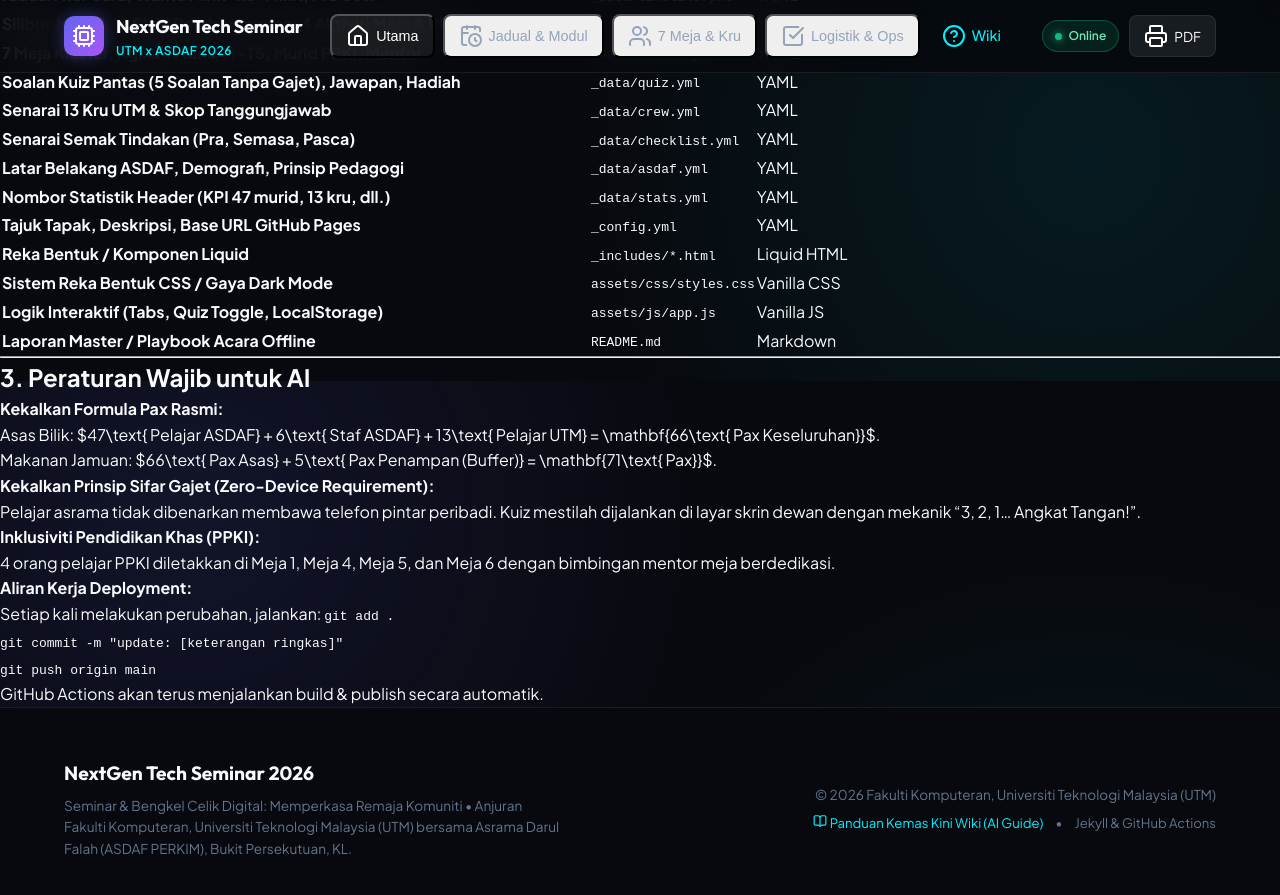
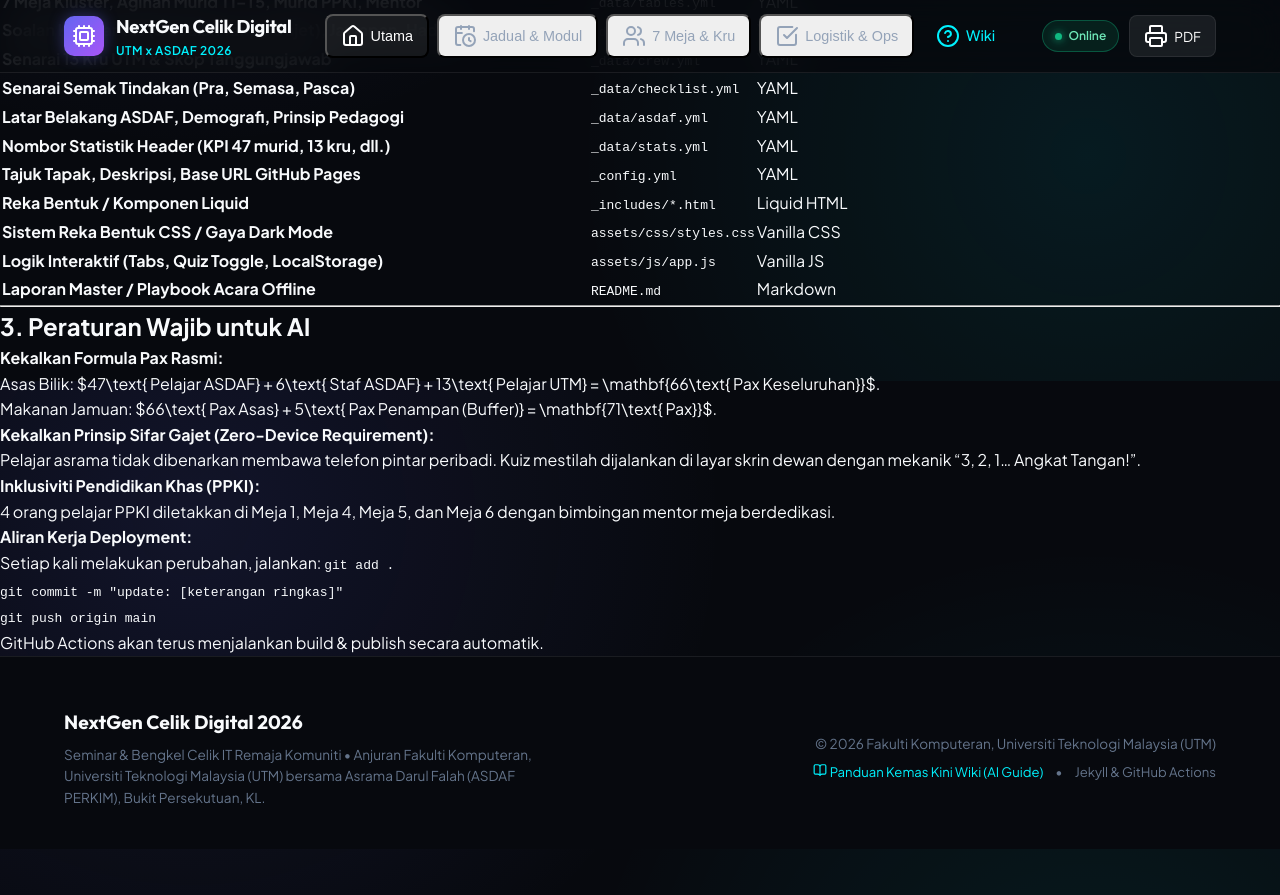
Before and after one commit to xzrians/IT-SEminar, a Jekyll site: the page built from AGENTS.md, in a window 1280 px wide and 900 px high, scrolled down 519 px. Shown: the top 895 px of the window. Built offline with Jekyll 4.4.1, drawn with Linux system fonts in a browser that asks for light colours; our own code applies the rules of GitHub Pages for plain Markdown files; after the commit the page ends 1368 px from its top, so only the background shows below that; some of the changed text lies outside the part shown.

Commit message:
feat(branding): rename summit to NextGen Celik Digital across all components and docs

```diff
--- a/AGENTS.md
+++ b/AGENTS.md
@@ -1,4 +1,4 @@
-# Panduan AI Agent: Struktur & Peraturan Pengemaskinian Wiki NextGen Tech Summit
+# Panduan AI Agent: Struktur & Peraturan Pengemaskinian Wiki NextGen Celik Digital
 
 Selamat datang, AI Agent. Dokumen ini bertujuan untuk memberi panduan segera tentang seni bina repositori ini supaya anda boleh terus mengemas kini maklumat tanpa perlu membuang masa menganalisis fail-fail yang tidak berkaitan.
 
--- a/_config.yml
+++ b/_config.yml
@@ -1,14 +1,14 @@
-# NextGen Tech Seminar 2026 | Jekyll Configuration for GitHub Pages
-title: "NextGen Tech Seminar 2026"
-tagline: "Seminar & Bengkel Celik Digital: Memperkasa Remaja Komuniti"
-description: "Hab Dokumentasi Operasi & Pelan Pelaksanaan Seminar Celik Digital UTM x ASDAF 2026 (47 Pelajar, 13 Kru UTM, Bajet RM 800)"
+# NextGen Celik Digital 2026 | Jekyll Configuration for GitHub Pages
+title: "NextGen Celik Digital 2026"
+tagline: "Seminar & Bengkel Celik IT Remaja Komuniti"
+description: "Hab Pengurusan Bengkel NextGen Celik Digital: UTM x ASDAF 2026 (47 Pelajar, 13 Kru UTM, Bajet RM 800)"
 url: "https://xzrians.github.io"
 baseurl: "/ITSeminar"
 
 # Event Metadata
 event:
-  title: "NextGen Tech Seminar 2026"
-  theme: "Seminar & Bengkel Celik Digital: Memperkasa Remaja Komuniti"
+  title: "NextGen Celik Digital 2026"
+  theme: "Seminar & Bengkel Celik IT Remaja Komuniti"
   host: "Fakulti Komputeran, Universiti Teknologi Malaysia (UTM)"
   partner: "Asrama Darul Falah (ASDAF PERKIM), Bukit Persekutuan, KL"
   students_count: 47
--- a/_data/curriculum.yml
+++ b/_data/curriculum.yml
@@ -1,4 +1,4 @@
-# Seminar Teknologi Maklumat & Kecerdasan Buatan (Separuh Hari) | UTM x ASDAF PERKIM
+# NextGen Celik Digital 2026 | UTM x ASDAF PERKIM
 
 modules:
   - id: 1
@@ -24,11 +24,11 @@
       - "Aktiviti kertas mahjong: Setiap meja memilih 1 aplikasi AI, melukis & menyenaraikan kebaikannya, lalu membentangkan dalam 2 minit."
 
 presentation_slides:
-  deck_title: "Seminar Teknologi Maklumat & AI: Eksplorasi Digital Santai"
+  deck_title: "NextGen Celik Digital: Menembusi Dunia Digital Santai"
   total_slides: 16
   slides:
     - slide_no: 1
-      title: "Selamat Datang ke Seminar Teknologi Maklumat & AI!"
+      title: "Selamat Datang ke NextGen Celik Digital 2026!"
       section: "Pembukaan"
       visual: "Logo animasi UTM x ASDAF, visual futuristik neon ceria, gelombang suara lofi."
       speaker_notes: "Beri salam semangat, panggil adik-adik dengan mesra. Maklumkan bahawa hari ini bukan kuliah bosan, tetapi ekspedisi meneroka dunia masa depan bersama abang & kakak UTM."
--- a/_includes/hero.html
+++ b/_includes/hero.html
@@ -7,11 +7,11 @@
     </div>
 
     <h1 class="hero-title">
-      Seminar Teknologi Maklumat &amp; AI <span class="gradient-text">2026</span>
+      NextGen Celik Digital <span class="gradient-text">2026</span>
     </h1>
 
     <p class="hero-tagline">
-      Seminar &amp; Bengkel Santai: Kolaborasi Siswa Fakulti Komputeran Universiti Teknologi Malaysia (UTM) bersama 47 Remaja Asrama Darul Falah (ASDAF PERKIM), Bukit Persekutuan Kuala Lumpur.
+      Bengkel Santai Literasi Teknologi &amp; AI: Kolaborasi Mahasiswa Fakulti Komputeran Universiti Teknologi Malaysia (UTM) bersama 47 Remaja Asrama Darul Falah (ASDAF PERKIM), Bukit Persekutuan Kuala Lumpur.
     </p>
 
     <div class="hero-cta-group">
--- a/_includes/navbar.html
+++ b/_includes/navbar.html
@@ -7,7 +7,7 @@
           <i data-lucide="cpu"></i>
         </div>
         <div>
-          <span class="brand-title">NextGen Tech Seminar</span>
+          <span class="brand-title">NextGen Celik Digital</span>
           <span class="brand-subtitle">UTM x ASDAF 2026</span>
         </div>
       </a>
--- a/sw.js
+++ b/sw.js
@@ -1,10 +1,10 @@
 /**
- * NextGen Tech Summit 2026 - Service Worker
+ * NextGen Celik Digital 2026 - Service Worker
  * Progressive Web App (PWA) Offline-First Engine
  * Strategy: App Shell Precaching + Stale-While-Revalidate Runtime Caching
  */
 
-const CACHE_NAME = 'nextgen-pwa-v1.0.2';
+const CACHE_NAME = 'nextgen-pwa-v1.0.3';
 
 const PRECACHE_ASSETS = [
   './',
```
Also changed, not shown: GUIDELINE.md (+1 -1 lines), README.md, manifest.webmanifest.
